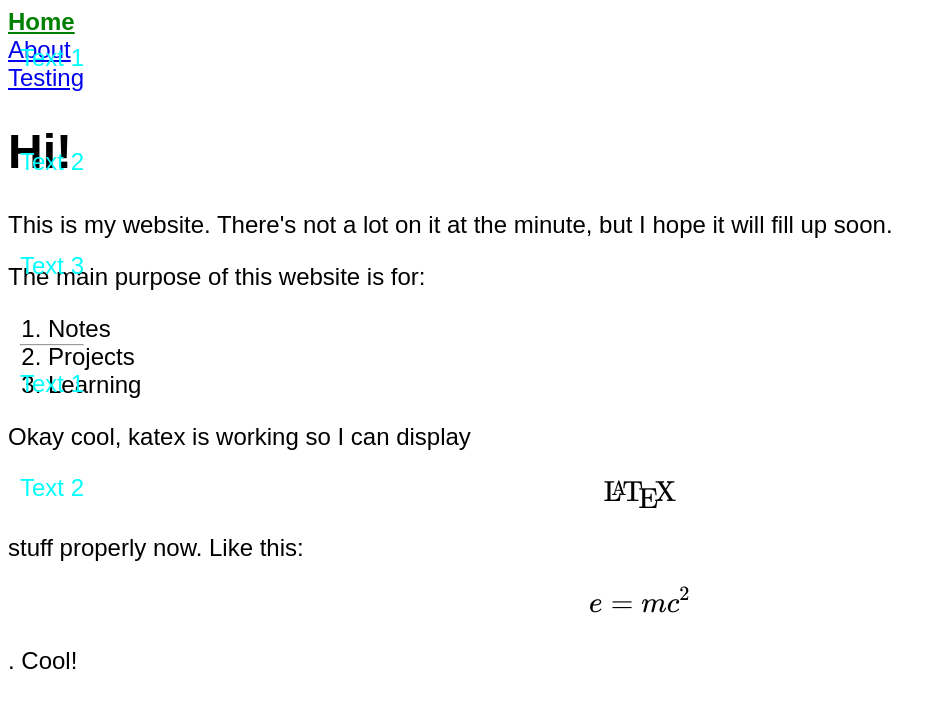
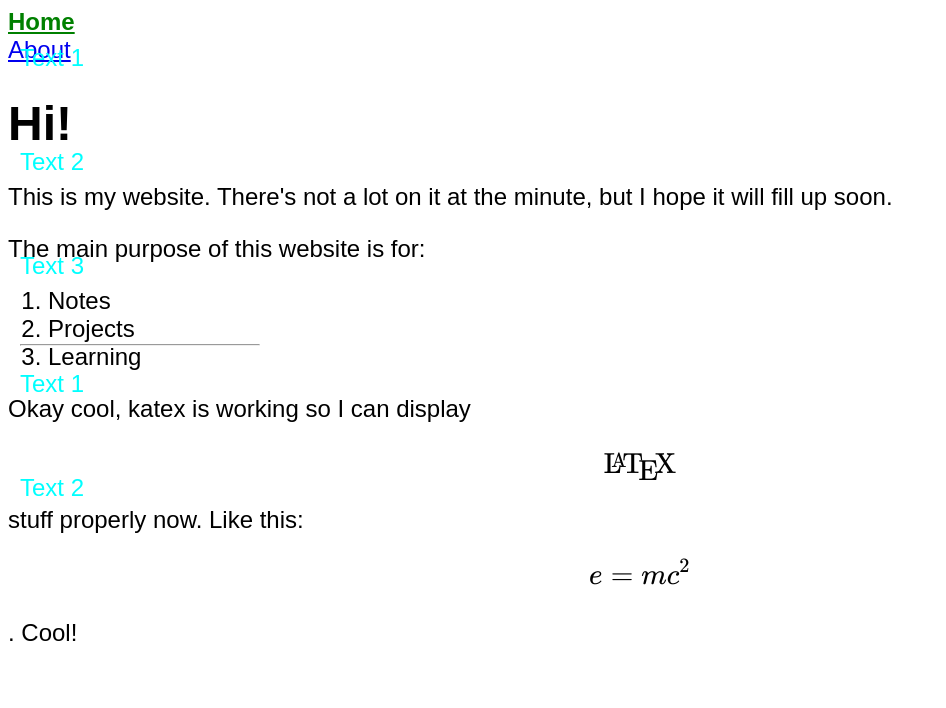
Before and after one commit to andyleemitchell/andyleemitchell.github.io, a Jekyll site: the page built from index.html, in a window 1280 px wide. Shown: the top 708 px of the page, without its empty margins (0-946 px from the left). Built offline with Jekyll 4.4.1, drawn with Linux system fonts in a browser that asks for light colours; nearby versions of some CDN libraries.

Commit message:
removed broken link

```diff
--- a/_data/navigation.yml
+++ b/_data/navigation.yml
@@ -2,5 +2,3 @@
   link: /
 - name: About
   link: /about.html
-- name: Testing
-  link: /testing.html
--- a/_sass/main.scss
+++ b/_sass/main.scss
@@ -13,6 +13,5 @@ body {
     color: aqua;
     top: 20px;
     left: 20px;
-    width: calc(50%-400px);
-
+    width: calc(50% - 400px);
 }
```
